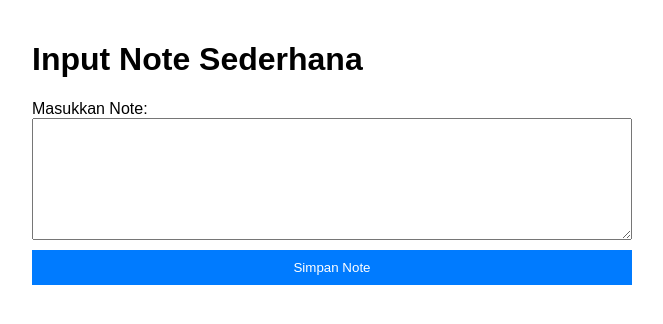
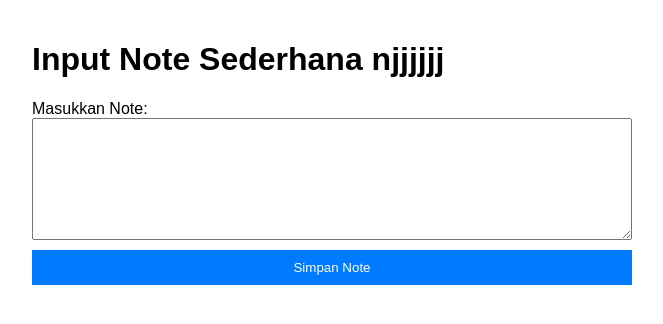
Before and after one commit to aronisme/testing-GAs-netlify, a plain HTML site: page index.html in a window 1280 px wide. Shown: the whole page, without its empty margins (308-971 px from the left). Drawn offline with Linux system fonts and the light colour scheme.

Commit message:
first update7860000000000000000000

```diff
--- a/index.html
+++ b/index.html
@@ -15,7 +15,7 @@
   </style>
 </head>
 <body>
-  <h1>Input Note Sederhana</h1>
+  <h1>Input Note Sederhana njjjjjj</h1>
   <form id="noteForm">
     <label for="note">Masukkan Note:</label>
     <textarea id="note" name="note" required></textarea>
```
